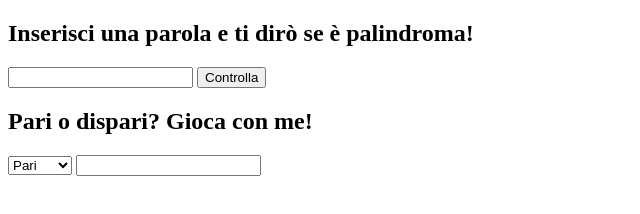
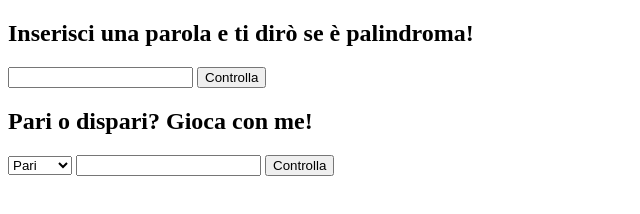
Before and after one commit to totarochristian/js-paliedispari, a plain HTML site: page index.html in a window 1280 px wide. Shown: the whole page, without its empty margins (0-640 px from the left). Drawn offline with Linux system fonts and the light colour scheme.

Commit message:
Add evenOddSubmit button in the evenOdd div

```diff
--- a/index.html
+++ b/index.html
@@ -25,6 +25,7 @@
             <option value="odd">Dispari</option>
         </select>
         <input type="number" name="number" id="number">
+        <button id="evenOddSubmit">Controlla</button>
         <p id="evenOddResult"></p>
     </div>
 </body>
```
